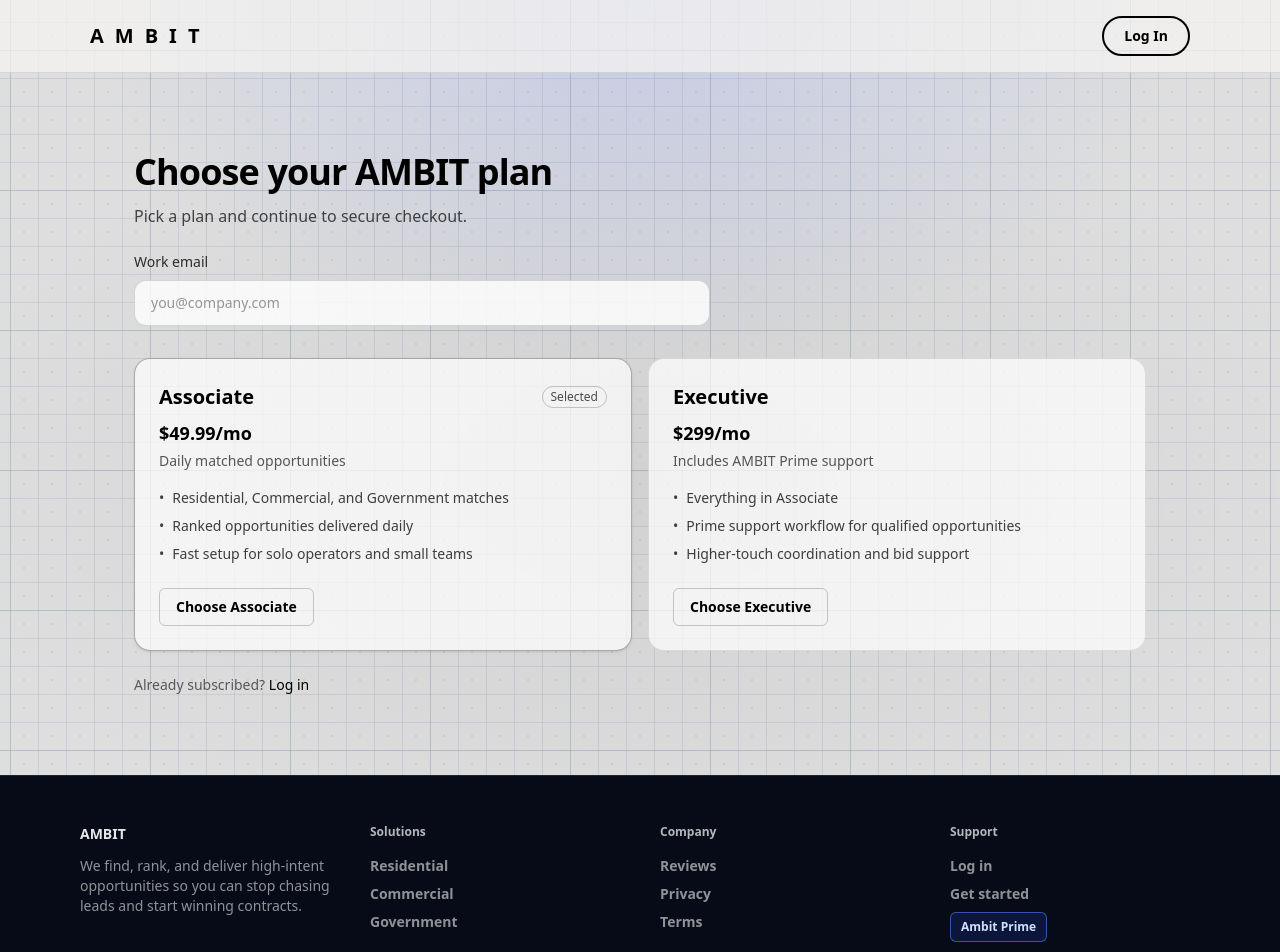
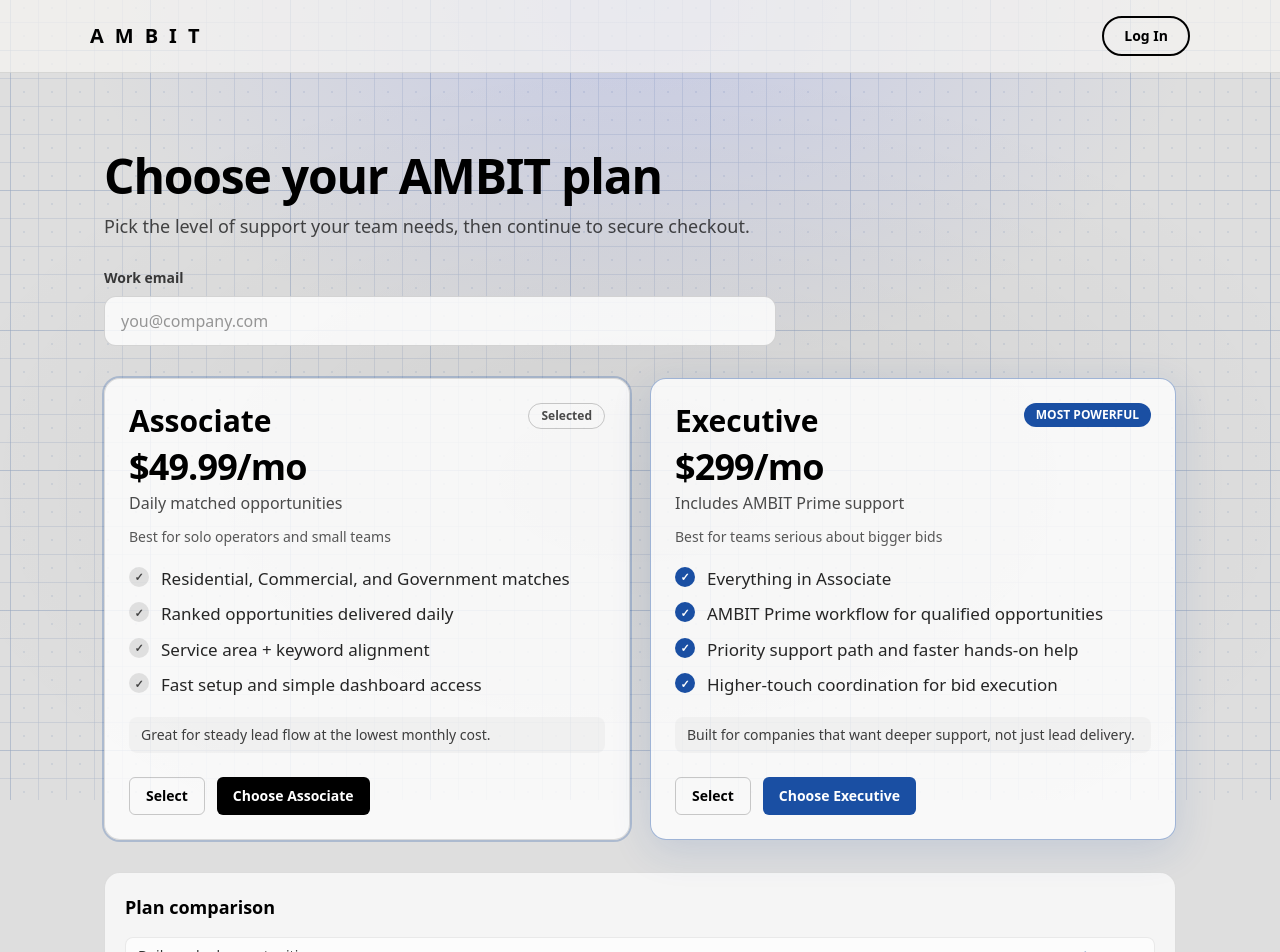
Before and after one commit to seansevrix/ambit, a Next.js app: page /choose-plan in a window 1280 px wide. Shown: the top 952 px of the page. Built offline with nearby package versions, Linux system fonts and the light colour scheme; no server answers.

Commit message:
Upgrade choose-plan messaging and highlight Executive value

```diff
--- a/app/choose-plan/page.tsx
+++ b/app/choose-plan/page.tsx
@@ -4,66 +4,98 @@ import Link from "next/link";
 import { Suspense, useMemo, useState } from "react";
 import { useSearchParams } from "next/navigation";
 
-type Plan = "associate" | "executive";
+type PlanKey = "associate" | "executive";
 
-const BACKEND_URL = (
+const API_BASE = (
   process.env.NEXT_PUBLIC_BACKEND_URL ||
   process.env.NEXT_PUBLIC_API_BASE_URL ||
   process.env.NEXT_PUBLIC_API_BASE ||
   ""
 ).replace(/\/$/, "");
 
-const PLAN_COPY: Record<
-  Plan,
-  { name: string; price: string; subtitle: string; bullets: string[] }
+const PLANS: Record<
+  PlanKey,
+  {
+    name: string;
+    price: string;
+    subtitle: string;
+    audience: string;
+    cta: string;
+    featured?: boolean;
+    bullets: string[];
+    valueLine: string;
+  }
 > = {
   associate: {
     name: "Associate",
     price: "$49.99/mo",
     subtitle: "Daily matched opportunities",
+    audience: "Best for solo operators and small teams",
+    cta: "Choose Associate",
     bullets: [
       "Residential, Commercial, and Government matches",
       "Ranked opportunities delivered daily",
-      "Fast setup for solo operators and small teams",
+      "Service area + keyword alignment",
+      "Fast setup and simple dashboard access",
     ],
+    valueLine: "Great for steady lead flow at the lowest monthly cost.",
   },
   executive: {
     name: "Executive",
     price: "$299/mo",
     subtitle: "Includes AMBIT Prime support",
+    audience: "Best for teams serious about bigger bids",
+    cta: "Choose Executive",
+    featured: true,
     bullets: [
       "Everything in Associate",
-      "Prime support workflow for qualified opportunities",
-      "Higher-touch coordination and bid support",
+      "AMBIT Prime workflow for qualified opportunities",
+      "Priority support path and faster hands-on help",
+      "Higher-touch coordination for bid execution",
     ],
+    valueLine: "Built for companies that want deeper support, not just lead delivery.",
   },
 };
+
+function Check({ strong = false }: { strong?: boolean }) {
+  return (
+    <span
+      className={[
+        "inline-flex h-5 w-5 items-center justify-center rounded-full text-[11px] font-bold",
+        strong ? "bg-[#1A4FA3] text-white" : "bg-black/10 text-black/70",
+      ].join(" ")}
+      aria-hidden
+    >
+      ✓
+    </span>
+  );
+}
 
 function ChoosePlanInner() {
   const searchParams = useSearchParams();
 
+  const qEmail = (searchParams.get("email") || "").trim();
   const qPlan = (searchParams.get("plan") || "").toLowerCase();
-  const qEmail = searchParams.get("email") || "";
 
-  const defaultPlan: Plan = qPlan === "executive" ? "executive" : "associate";
+  const initialPlan: PlanKey = qPlan === "executive" ? "executive" : "associate";
 
-  const [selectedPlan, setSelectedPlan] = useState<Plan>(defaultPlan);
   const [email, setEmail] = useState(qEmail);
-  const [loadingPlan, setLoadingPlan] = useState<Plan | null>(null);
+  const [selectedPlan, setSelectedPlan] = useState<PlanKey>(initialPlan);
+  const [loadingPlan, setLoadingPlan] = useState<PlanKey | null>(null);
   const [error, setError] = useState("");
 
-  const cards: Plan[] = useMemo(() => ["associate", "executive"], []);
+  const planOrder = useMemo<PlanKey[]>(() => ["associate", "executive"], []);
 
-  async function startCheckout(plan: Plan) {
+  async function startCheckout(plan: PlanKey) {
     setError("");
 
     const cleanEmail = email.trim().toLowerCase();
     if (!cleanEmail) {
-      setError("Please enter your email.");
+      setError("Please enter your work email.");
       return;
     }
 
-    if (!BACKEND_URL) {
+    if (!API_BASE) {
       setError("Missing NEXT_PUBLIC_BACKEND_URL.");
       return;
     }
@@ -71,7 +103,7 @@ function ChoosePlanInner() {
     try {
       setLoadingPlan(plan);
 
-      const res = await fetch(`${BACKEND_URL}/engine/billing/create-checkout-session`, {
+      const res = await fetch(`${API_BASE}/engine/billing/create-checkout-session`, {
         method: "POST",
         headers: { "Content-Type": "application/json" },
         body: JSON.stringify({ email: cleanEmail, plan }),
@@ -80,11 +112,11 @@ function ChoosePlanInner() {
       const data = await res.json().catch(() => ({}));
 
       if (!res.ok) {
-        throw new Error(data?.error || "Failed to start checkout.");
+        throw new Error(data?.error || "Unable to start checkout.");
       }
 
       if (!data?.url) {
-        throw new Error("Checkout URL missing from server response.");
+        throw new Error("Missing checkout URL.");
       }
 
       window.location.href = data.url;
@@ -94,82 +126,147 @@ function ChoosePlanInner() {
     }
   }
 
+  const compareRows = [
+    {
+      label: "Daily ranked opportunities",
+      associate: true,
+      executive: true,
+    },
+    {
+      label: "Residential + Commercial + Government coverage",
+      associate: true,
+      executive: true,
+    },
+    {
+      label: "AMBIT Prime support workflow",
+      associate: false,
+      executive: true,
+    },
+    {
+      label: "Priority support path",
+      associate: false,
+      executive: true,
+    },
+  ];
+
   return (
-    <main className="mx-auto max-w-[1060px] px-6 py-14 sm:py-20">
+    <main className="mx-auto max-w-[1120px] px-6 py-14 sm:py-20 text-black">
       <header className="max-w-2xl">
-        <h1 className="text-3xl font-semibold tracking-tight text-black sm:text-4xl">
-          Choose your AMBIT plan
-        </h1>
-        <p className="mt-3 text-black/70">Pick a plan and continue to secure checkout.</p>
+        <h1 className="text-4xl font-black tracking-tight sm:text-5xl">Choose your AMBIT plan</h1>
+        <p className="mt-3 text-lg text-black/70">
+          Pick the level of support your team needs, then continue to secure checkout.
+        </p>
       </header>
 
-      <div className="mt-6 max-w-xl">
-        <label className="mb-2 block text-sm font-medium text-black/80">Work email</label>
+      <section className="mt-7 max-w-2xl">
+        <label className="mb-2 block text-sm font-semibold text-black/75">Work email</label>
         <input
           type="email"
           value={email}
           onChange={(e) => setEmail(e.target.value)}
           placeholder="you@company.com"
-          className="w-full rounded-xl border border-black/15 bg-white/80 px-4 py-3 text-sm outline-none placeholder:text-black/40 focus:border-black/30"
+          className="w-full rounded-xl border border-black/15 bg-white/80 px-4 py-3 text-base outline-none placeholder:text-black/40 focus:border-[#1A4FA3]/40"
         />
-      </div>
+      </section>
 
-      <section className="mt-8 grid gap-4 md:grid-cols-2">
-        {cards.map((plan) => {
-          const c = PLAN_COPY[plan];
-          const active = selectedPlan === plan;
+      <section className="mt-8 grid gap-5 md:grid-cols-2">
+        {planOrder.map((planKey) => {
+          const plan = PLANS[planKey];
+          const active = selectedPlan === planKey;
+          const isLoading = loadingPlan === planKey;
 
           return (
             <article
-              key={plan}
+              key={planKey}
               className={[
-                "rounded-2xl border bg-white/70 p-6 transition",
-                active ? "border-black/30 shadow-sm" : "border-black/10",
+                "rounded-2xl border bg-white/80 p-6 transition",
+                plan.featured
+                  ? "border-[#1A4FA3]/40 shadow-[0_10px_40px_rgba(26,79,163,0.14)]"
+                  : "border-black/12",
+                active ? "ring-2 ring-[#1A4FA3]/25" : "",
               ].join(" ")}
             >
-              <button
-                type="button"
-                onClick={() => setSelectedPlan(plan)}
-                className="w-full text-left"
-              >
-                <div className="flex items-center justify-between">
-                  <h2 className="text-xl font-semibold text-black">{c.name}</h2>
+              <div className="flex items-start justify-between gap-3">
+                <div>
+                  <div className="text-3xl font-black">{plan.name}</div>
+                  <div className="mt-2 text-4xl font-black tracking-tight">{plan.price}</div>
+                  <div className="mt-1 text-base text-black/70">{plan.subtitle}</div>
+                </div>
+
+                <div className="flex flex-col items-end gap-2">
+                  {plan.featured ? (
+                    <span className="rounded-full bg-[#1A4FA3] px-3 py-1 text-xs font-bold text-white">
+                      MOST POWERFUL
+                    </span>
+                  ) : null}
                   {active ? (
-                    <span className="rounded-full border border-black/20 px-2 py-0.5 text-xs font-medium text-black/70">
+                    <span className="rounded-full border border-black/20 px-3 py-1 text-xs font-semibold text-black/70">
                       Selected
                     </span>
                   ) : null}
                 </div>
-                <p className="mt-2 text-lg font-semibold text-black">{c.price}</p>
-                <p className="mt-1 text-sm text-black/65">{c.subtitle}</p>
-              </button>
+              </div>
 
-              <ul className="mt-4 space-y-2 text-sm text-black/75">
-                {c.bullets.map((b) => (
-                  <li key={b} className="flex gap-2">
-                    <span>•</span>
+              <p className="mt-3 text-sm font-medium text-black/65">{plan.audience}</p>
+
+              <ul className="mt-5 space-y-3">
+                {plan.bullets.map((b) => (
+                  <li key={b} className="flex items-start gap-3 text-[17px] leading-snug text-black/85">
+                    <Check strong={plan.featured} />
                     <span>{b}</span>
                   </li>
                 ))}
               </ul>
 
-              <button
-                onClick={() => startCheckout(plan)}
-                disabled={!!loadingPlan}
-                className="mt-6 inline-flex items-center justify-center rounded-md border border-black/20 px-4 py-2 text-sm font-semibold text-black transition hover:bg-black hover:text-white disabled:cursor-not-allowed disabled:opacity-60"
-              >
-                {loadingPlan === plan ? "Redirecting..." : `Choose ${c.name}`}
-              </button>
+              <p className="mt-5 rounded-lg bg-black/[0.03] px-3 py-2 text-sm text-black/75">{plan.valueLine}</p>
+
+              <div className="mt-6 flex gap-3">
+                <button
+                  type="button"
+                  onClick={() => setSelectedPlan(planKey)}
+                  className="rounded-md border border-black/20 px-4 py-2 text-sm font-semibold text-black hover:bg-black/5"
+                >
+                  Select
+                </button>
+
+                <button
+                  type="button"
+                  onClick={() => startCheckout(planKey)}
+                  disabled={!!loadingPlan}
+                  className={[
+                    "rounded-md px-4 py-2 text-sm font-semibold text-white disabled:cursor-not-allowed disabled:opacity-60",
+                    plan.featured ? "bg-[#1A4FA3] hover:brightness-110" : "bg-black hover:bg-black/90",
+                  ].join(" ")}
+                >
+                  {isLoading ? "Redirecting..." : plan.cta}
+                </button>
+              </div>
             </article>
           );
         })}
       </section>
 
-      {error ? <p className="mt-4 text-sm text-red-600">{error}</p> : null}
+      <section className="mt-8 rounded-2xl border border-black/10 bg-white/70 p-5">
+        <h2 className="text-lg font-bold">Plan comparison</h2>
+        <div className="mt-4 space-y-3">
+          {compareRows.map((row) => (
+            <div
+              key={row.label}
+              className="grid grid-cols-[1fr_120px_120px] items-center gap-2 rounded-lg border border-black/8 bg-white/70 px-3 py-2 text-sm"
+            >
+              <div className="text-black/80">{row.label}</div>
+              <div className="text-center">{row.associate ? "✓" : "—"}</div>
+              <div className="text-center font-semibold text-[#1A4FA3]">{row.executive ? "✓" : "—"}</div>
+            </div>
+          ))}
+        </div>
+      </section>
+
+      {error ? <p className="mt-4 text-sm font-medium text-red-600">{error}</p> : null}
 
       <div className="mt-6 text-sm text-black/60">
         Already subscribed?{" "}
-        <Link href="/login" className="font-medium text-black hover:underline">
+        <Link href="/login" className="font-semibold text-black hover:underline">
           Log in
         </Link>
       </div>
@@ -177,20 +274,18 @@ function ChoosePlanInner() {
   );
 }
 
-function ChoosePlanFallback() {
+function Fallback() {
   return (
-    <main className="mx-auto max-w-[1060px] px-6 py-14 sm:py-20">
-      <h1 className="text-3xl font-semibold tracking-tight text-black sm:text-4xl">
-        Choose your AMBIT plan
-      </h1>
-      <p className="mt-3 text-black/70">Loading plans…</p>
+    <main className="mx-auto max-w-[1120px] px-6 py-14 sm:py-20 text-black">
+      <h1 className="text-4xl font-black tracking-tight sm:text-5xl">Choose your AMBIT plan</h1>
+      <p className="mt-3 text-lg text-black/70">Loading plans...</p>
     </main>
   );
 }
 
 export default function ChoosePlanPage() {
   return (
-    <Suspense fallback={<ChoosePlanFallback />}>
+    <Suspense fallback={<Fallback />}>
       <ChoosePlanInner />
     </Suspense>
   );
```
